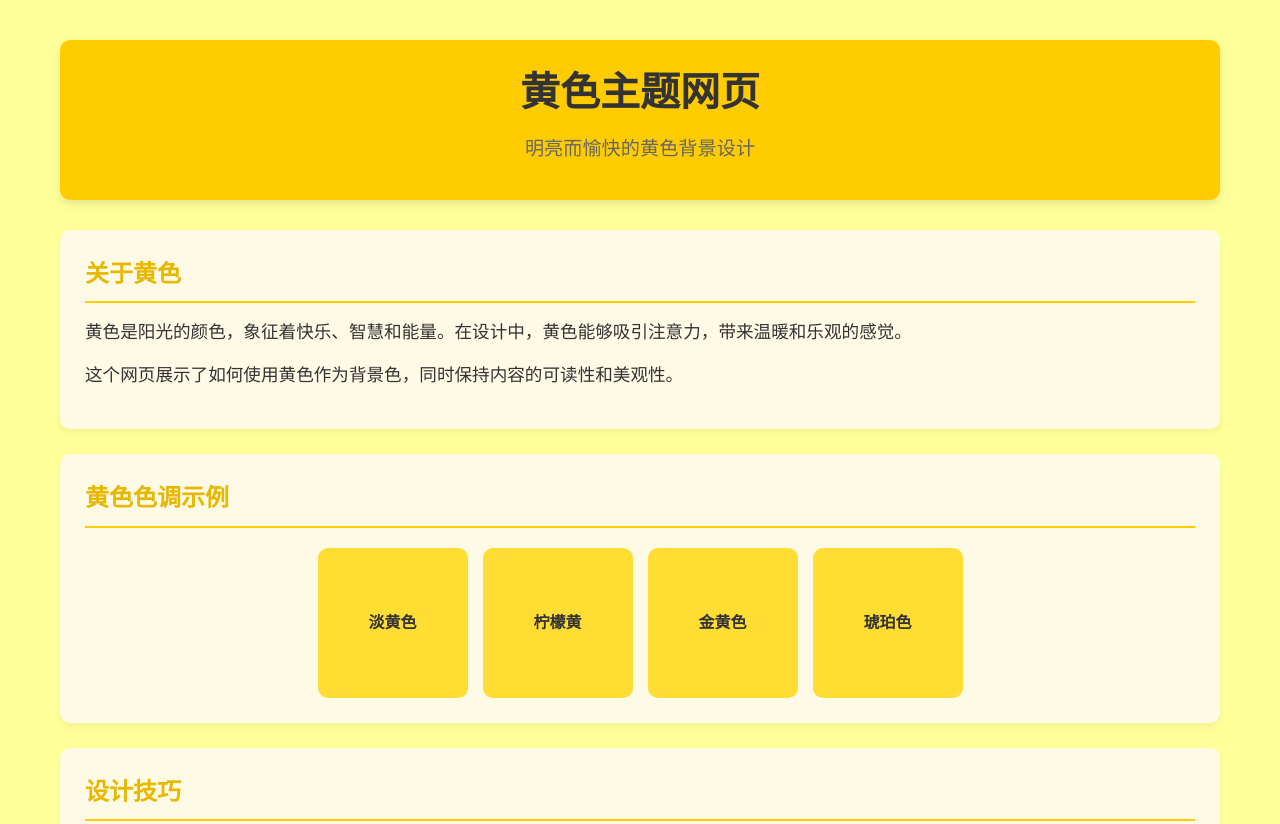
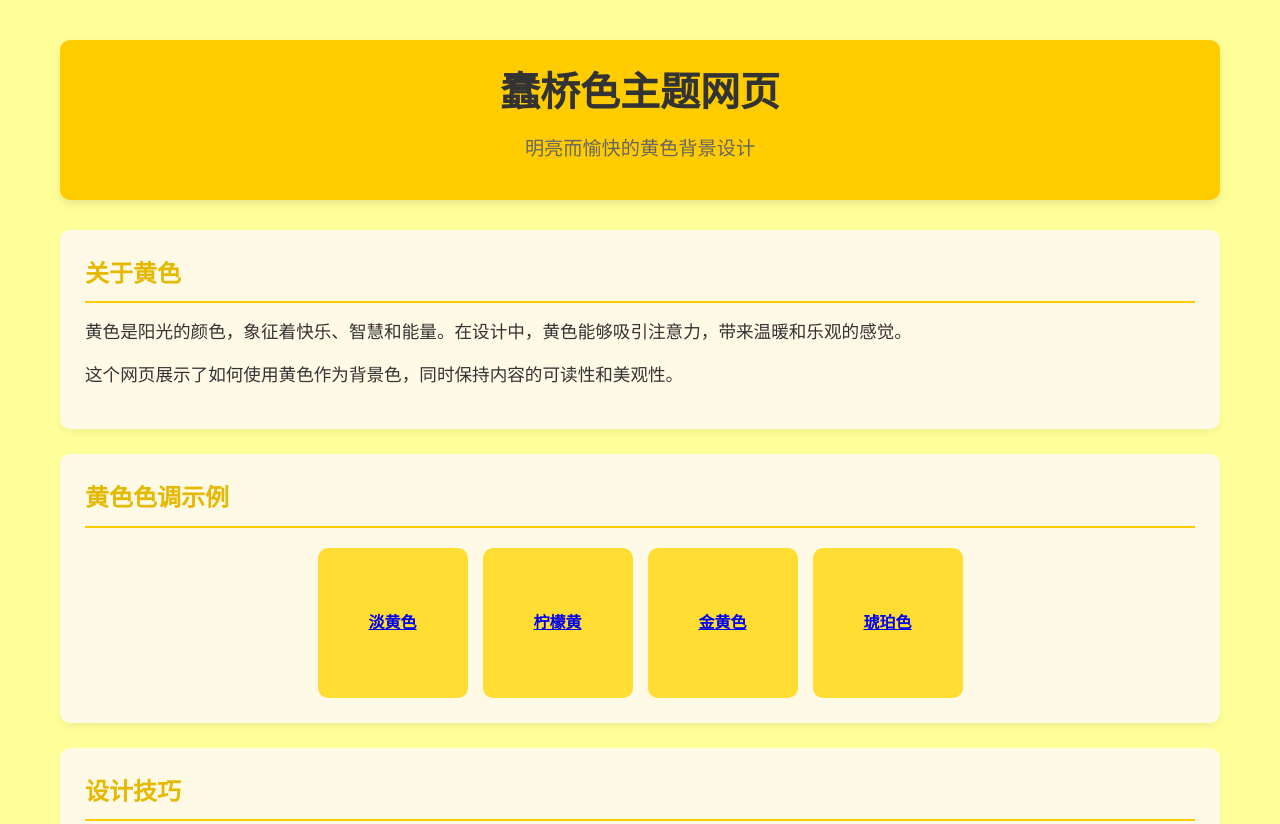
Before and after one commit to lvyeme/lvyeme.github.io, a plain HTML site: page index.html in a window 1280 px wide. Shown: the top 824 px of the page. Drawn offline with Linux system fonts and the light colour scheme.

Commit message:
Update index.html
add image

```diff
--- a/index.html
+++ b/index.html
@@ -116,7 +116,7 @@
 <body>
     <div class="container">
         <header>
-            <h1>黄色主题网页</h1>
+            <h1>蠢桥色主题网页</h1>
             <p class="subtitle">明亮而愉快的黄色背景设计</p>
         </header>
 
@@ -129,10 +129,11 @@
         <div class="content-section">
             <h2>黄色色调示例</h2>
             <div class="gallery">
-                <div class="gallery-item">淡黄色</div>
-                <div class="gallery-item">柠檬黄</div>
-                <div class="gallery-item">金黄色</div>
-                <div class="gallery-item">琥珀色</div>
+                <div class="gallery-item"><a href="https://q6.itc.cn/q_70/images03/20250311/f40b4a25df134cf8a6ddaf9bc511eccf.jpeg">淡黄色</a></div>
+                <!-- <div class="gallery-item"><a>https://.jpeg</a>淡黄色</div> -->
+                 <div class="gallery-item"><a href="https://img0.baidu.com/it/u=669558198,4096015537&fm=253&app=138&f=JPEG?w=800&h=1221">柠檬黄</a></div>
+                 <div class="gallery-item"><a href="https://img0.baidu.com/it/u=3167286487,4134982594&fm=253&app=138&f=JPEG?w=800&h=1170">金黄色</a></div>
+                 <div class="gallery-item"><a href="https://img2.baidu.com/it/u=3237716098,1527533742&fm=253&app=138&f=JPEG?w=800&h=1071">琥珀色</a></div>
             </div>
         </div>
 
@@ -150,4 +151,5 @@
         </footer>
     </div>
 </body>
+
 </html>
```
